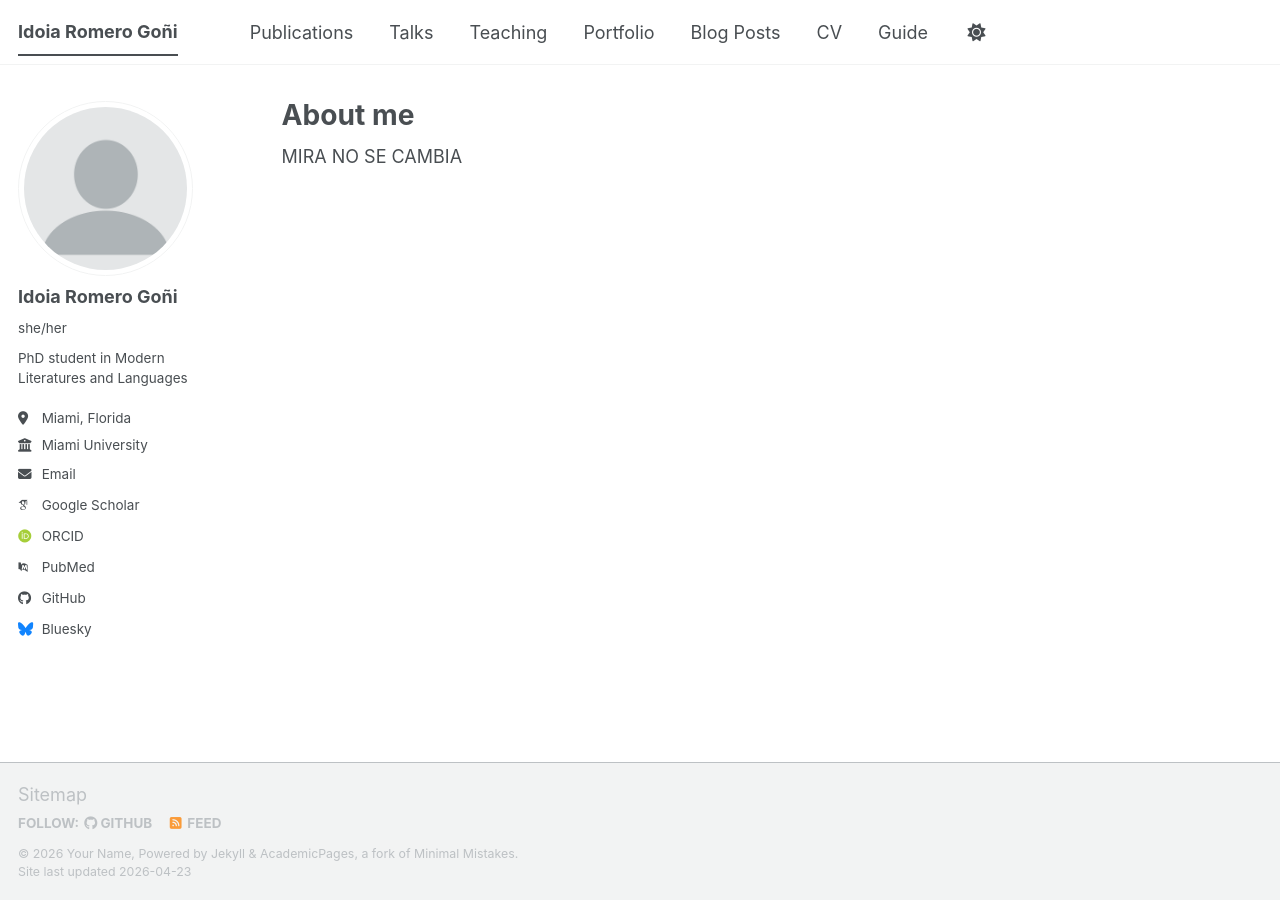
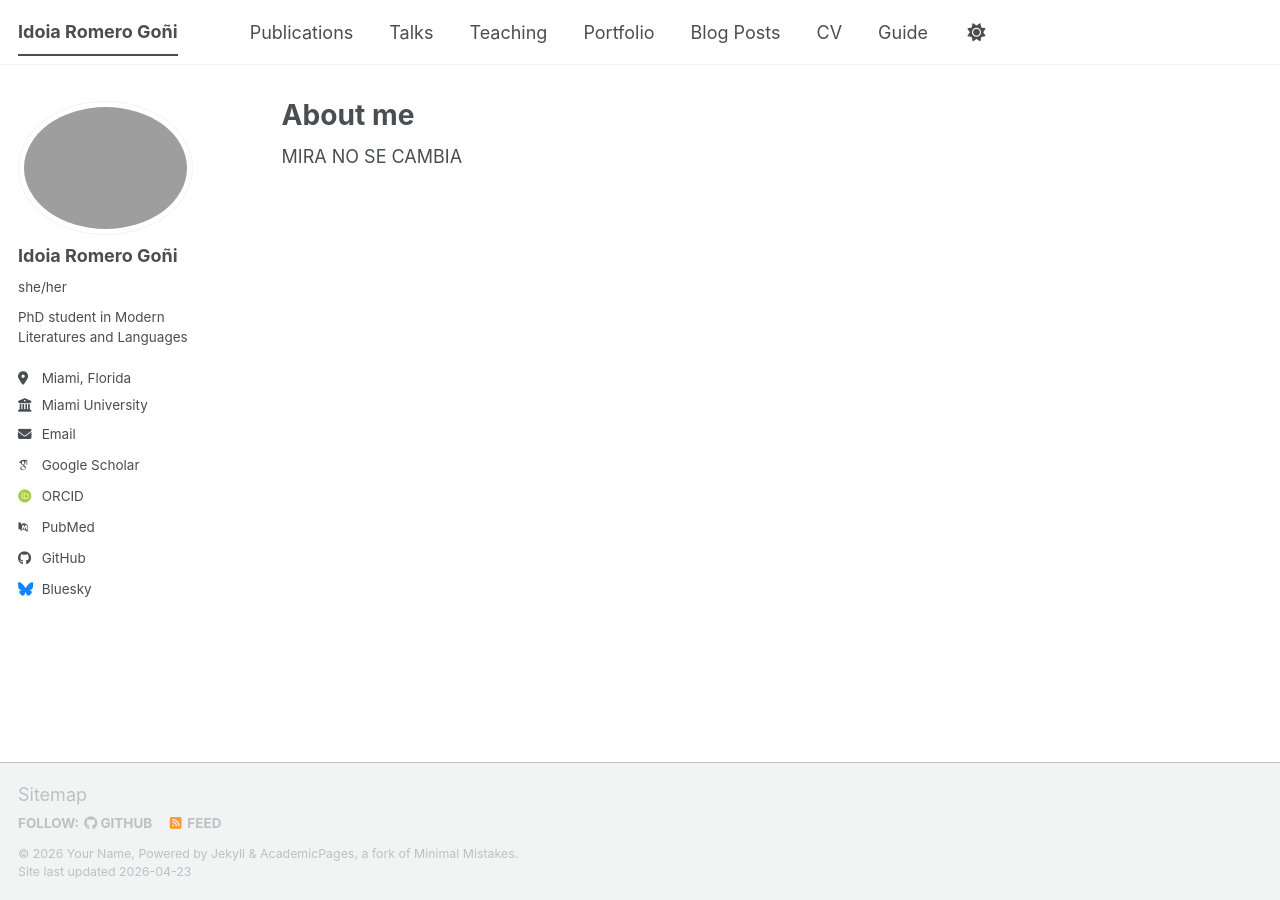
Before and after one commit to idoiaromerogo/idoiaromerogo.github.io, a Jekyll site: the page built from _pages/about.md, in a window 1280 px wide. Built offline with Jekyll 4.4.1, drawn with Linux system fonts in a browser that asks for light colours; some web fonts are replaced; a script bundle is joined from its source files by our own code; library files that are not in the unit come from our copies.

Commit message:
Update _config.yml

```diff
--- a/_config.yml
+++ b/_config.yml
@@ -23,7 +23,7 @@ repository               : "idoiaromerogo/idoiaromerogo.github.io"
 #               Additional customization can be done by editing /_includes/author-profile.html
 author:
   # Biographic information
-  avatar           : "profile.png"
+  avatar           : "profilepic.png"
   name             : Idoia Romero Goñi
   pronouns         : "she/her"
   bio              : "PhD student in Modern Literatures and Languages"
```
